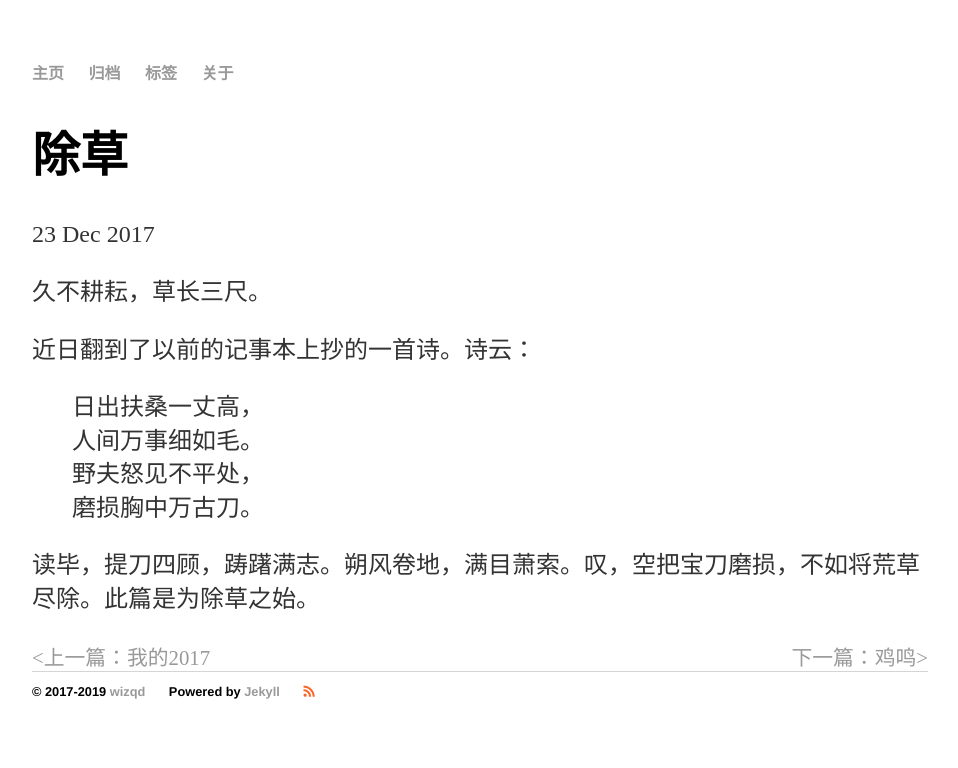
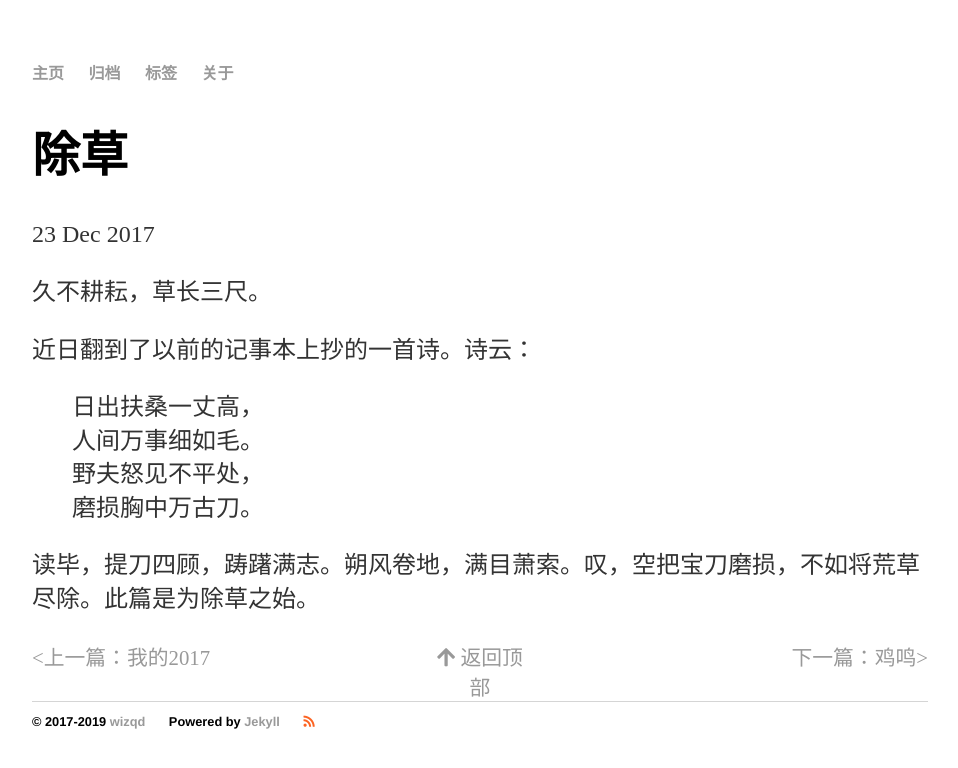
Before and after one commit to chqid/chqid.blog.io, a Jekyll site: the page built from _posts/2017-12-23-chucao.md, in a window 1280 px wide. Shown: the top 768 px of the page, without its empty margins (160-1118 px from the left). Built offline with Jekyll 4.4.1, drawn with Linux system fonts in a browser that asks for light colours; nearby versions of some CDN libraries.

Commit message:
add back-to-top button

```diff
--- a/_includes/post-navigation.html
+++ b/_includes/post-navigation.html
@@ -7,6 +7,12 @@
 	{% else%}
 	  <span>已是第一篇</span>
 	{% endif %}
+	</div>
+
+	<div class="back-to-top">
+		<a href="#top">
+			<i class="fa fa-arrow-up"></i> 返回顶部
+		</a>
 	</div>
 
 	<div class="nav-previous">
--- a/assets/css/main.css
+++ b/assets/css/main.css
@@ -57,13 +57,20 @@ ul.posts li {
 
 .nav-previous{
     display: table-cell;
-    width: 50%;
+    width: 45%;
     text-align:right;
     font-size: 1.3em;
 }
 .nav-next{
     display: table-cell;
-    width: 50%;
+    width: 45%;
     text-align:left;
     font-size: 1.3em;
 }
+
+.back-to-top{
+    display: table-cell;
+    width: 10%;
+    text-align: center;
+    font-size: 1.3em;
+}
```
